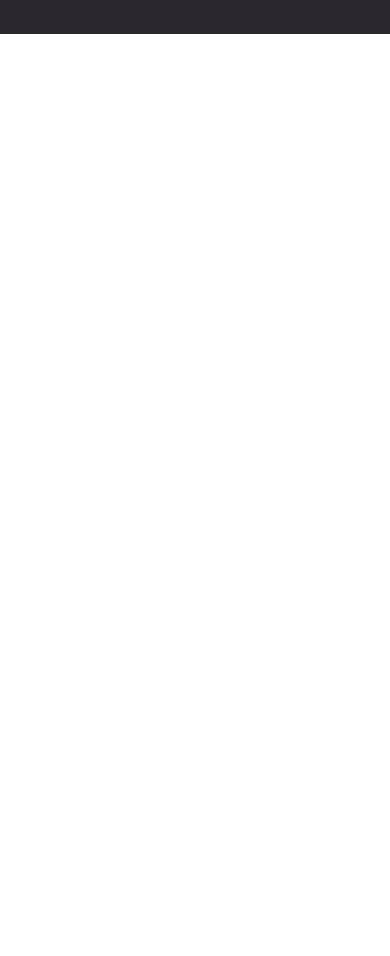
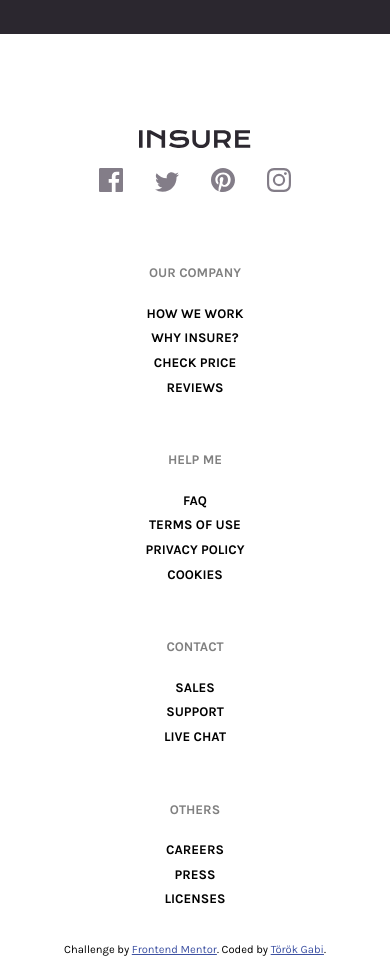
Before and after one commit to torok-gabi/insure-page, a React (Create React App) app: page / in a window 390 px wide. Shown: the part 2300-3256 px from the top of the page. Before the commit the page ends 2430 px from the top, so only its background shows below. Built offline with nearby package versions, Linux system fonts and the light colour scheme.

Commit message:
mobil verzió beállítása, footer hozzáadása

```diff
--- a/src/App.jsx
+++ b/src/App.jsx
@@ -1,5 +1,6 @@
 import './App.css';
 import Different from './components/Different/Different';
+import Footer from './components/Footer/Footer';
 import Header from './components/Header/Header';
 import Work from './components/Work/Work';
 
@@ -9,6 +10,7 @@ function App() {
       <Header />
       <Work />
       <Different />
+      <Footer />
     </div>
   );
 }
--- a/src/components/Different/different.css
+++ b/src/components/Different/different.css
@@ -41,6 +41,8 @@ h2 {
 }
 
 .how-we-work {
+    width: 100%;
+    height: auto;
     display: flex;
     flex-direction: column;
     align-items: center;
--- /dev/null
+++ b/src/components/Footer/Footer.jsx
@@ -0,0 +1,57 @@
+import React from 'react';
+import logo from "../../images/logo.svg";
+import facebook from "../../images/icon-facebook.svg";
+import twitter from "../../images/icon-twitter.svg";
+import pinterest from "../../images/icon-pinterest.svg";
+import instagram from "../../images/icon-instagram.svg";
+import "./footer.css";
+
+
+const Footer = () => {
+    return (
+        <footer className="footer-container">
+            <div className="logo-content">
+                <img className="logo" src={logo} alt="logo img"/>
+                <div className="icon-content">
+                    <img src={facebook} alt="facebook icon"/>
+                    <img src={twitter} alt="twitter icon"/>
+                    <img src={pinterest} alt="pinterest icon"/>
+                    <img src={instagram} alt="instagram icon"/>
+                </div>
+            </div>
+            <aside className="text-content">
+                <h5>Our company</h5>
+                <h5>How we work</h5>
+                <h5>Why Insure?</h5>
+                <h5>Check price</h5>
+                <h5>Reviews</h5>
+            </aside>
+            <aside className="text-content">
+                <h5>Help me</h5>
+                <h5>FAQ</h5>
+                <h5>Terms of use</h5>
+                <h5>Privacy policy</h5>
+                <h5>Cookies</h5>
+            </aside>
+            <aside className="text-content">
+                <h5>Contact</h5>
+                <h5>Sales</h5>
+                <h5>Support</h5>
+                <h5>Live chat</h5>
+            </aside>
+            <aside className="text-content">
+                <h5>Others</h5>
+                <h5>Careers</h5>
+                <h5>Press</h5>
+                <h5>Licenses</h5>
+            </aside>
+
+            <div class="attribution">
+                Challenge by <a href="https://www.frontendmentor.io?ref=challenge" target="_blank">Frontend Mentor</a>.
+                Coded by <a href="https://www.github.com/torok-gabi" target="_blank">Török Gabi</a>.
+            </div>
+        </footer>
+    )
+}
+
+export default Footer;
--- /dev/null
+++ b/src/components/Footer/footer.css
@@ -0,0 +1,46 @@
+.footer-container {
+    width: 100%;
+    height: auto;
+    display: flex;
+    flex-direction: column;
+    align-items: center;
+}
+
+.logo-content {
+    text-align: center;
+}
+
+.logo,
+.icon-content {
+    padding-bottom: 1rem;
+}
+
+.icon-content img {
+    margin: 0 1rem;
+}
+
+.text-content {
+    margin-top: 2rem;
+    text-transform: uppercase;
+    text-align: center;
+}
+
+.text-content h5:nth-child(1) {
+    color: grey;
+    margin: 1rem 0;
+    font-weight: 600;
+}
+
+.text-content h5 {
+    padding: .3rem 0;
+}
+
+.attribution {
+    margin-top: 2rem;
+    text-align: center;
+    font-size: .7rem;
+}
+
+.attribution a {
+    color: hsl(228, 45%, 44%);
+}
```
